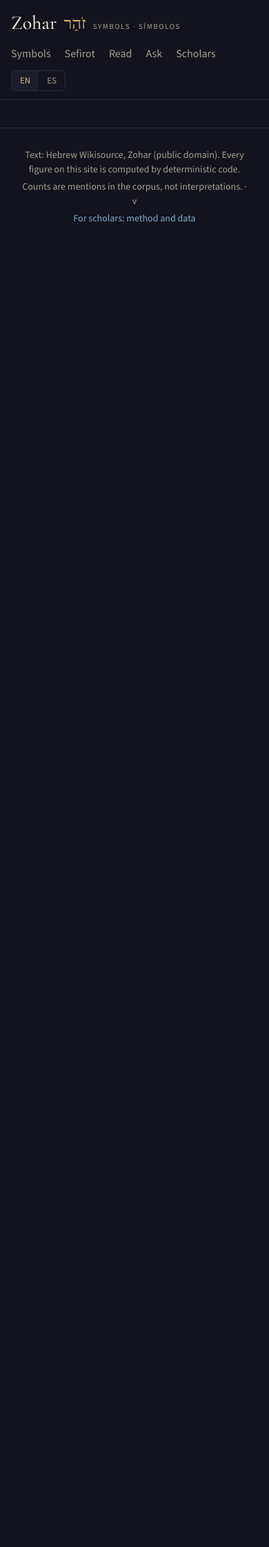
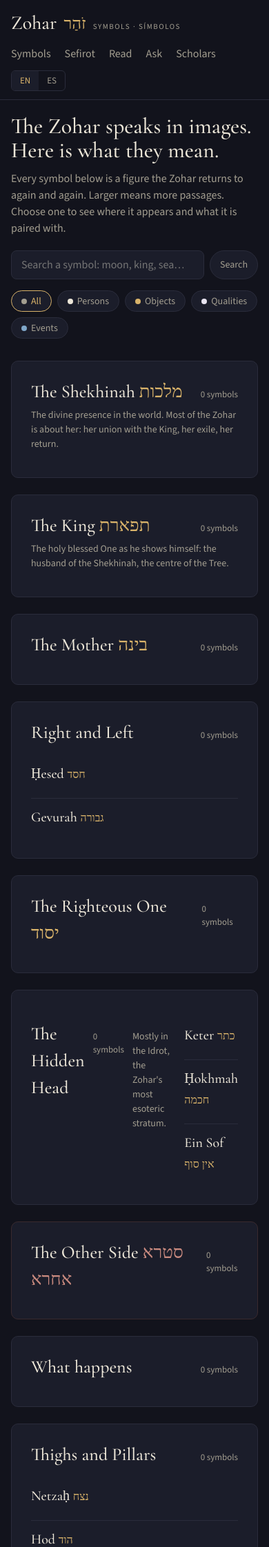
Before and after one commit to Jossifresben/zohar-symbols, a Flask app: page / in a window 390 px wide. Shown: the top 2243 px of the page at 69% size. Before the commit the page ends 322 px from the top, so only its background shows below. Run offline with Flask 3, Linux system fonts and the light colour scheme; data that the repository does not hold is empty; parts of the project's set-up code (start-up, migrations or seed data) failed here and were passed over; some web fonts are replaced.

Commit message:
Home page: the symbol field with kind filter and search
Blueprint mounted at / and /es with URL-driven g.lang; clustered home
with sized chips, kind filter (progressive JS), /search, and stub routes
for symbol, node, tree, passage and ask so every link resolves.

Co-Authored-By: Claude Sonnet 5.5 <noreply@anthropic.com>

```diff
--- a/web/i18n.py
+++ b/web/i18n.py
@@ -1,4 +1,4 @@
-"""UI strings (strings.json) and the `t()` template helper. Task 8 makes g.lang URL-driven."""
+"""UI strings (strings.json) and the `t()` template helper. g.lang is set per request in web/views/__init__.py (URL prefix)."""
 import json
 from pathlib import Path
 
@@ -18,10 +18,6 @@ def init_i18n(app) -> None:
             return key
         return entry[g.get("lang", "en")].format(**kw)
 
-    @app.before_request
-    def _set_lang():
-        g.lang = "en"
-
     @app.context_processor
     def _ctx():
         return {"lang": g.get("lang", "en")}
--- a/web/static/app.css
+++ b/web/static/app.css
@@ -30,3 +30,49 @@ main{max-width:1200px;margin:0 auto;padding:32px}
   .site-header{padding:12px 16px;gap:12px}
   main{padding:20px 16px}
 }
+
+/* Home: the field */
+.hero{margin-bottom:32px}
+.hero h1{font-size:44px;font-weight:500;line-height:1.1;margin:0 0 12px;max-width:760px}
+.intro{color:var(--muted);max-width:640px;margin:0 0 20px}
+.search{display:flex;gap:8px;margin-bottom:16px;max-width:520px}
+.search input{flex:1;padding:8px 14px;background:var(--surface);border:1px solid var(--border);border-radius:8px;color:var(--text);font:inherit}
+.search button,.kind-filter button{background:var(--surface);border:1px solid var(--border);border-radius:999px;color:var(--muted);font:inherit;font-size:14px;padding:4px 14px;cursor:pointer}
+.kind-filter{display:flex;gap:8px;flex-wrap:wrap}
+.kind-filter button.active{color:var(--gold);border-color:var(--gold)}
+.dot{display:inline-block;width:8px;height:8px;border-radius:50%;margin-right:6px;background:var(--text)}
+.dot-object{background:var(--gold)}.dot-quality{background:var(--moon)}.dot-person{background:var(--text)}
+.dot-event{background:var(--blue)}.dot-all{background:var(--muted)}
+.gold{color:var(--gold)}.muted{color:var(--muted)}
+.results{margin-bottom:24px}.results h2{margin:0 0 8px;font-weight:500}.results ul{margin:0;padding-left:20px}
+.field,.orient{margin-bottom:24px}
+.cluster-head{display:flex;justify-content:space-between;align-items:baseline;gap:12px}
+.cluster h2{font-size:26px;font-weight:500;margin:0}
+.cluster h3{font-size:20px;font-weight:500;margin:0 0 8px}
+.cluster .count{font-size:13px}
+.blurb{margin:4px 0 0;font-size:14px}
+.chips{display:flex;flex-wrap:wrap;gap:8px 10px;margin-top:14px;align-items:baseline}
+.chips .chip{font-family:'Cormorant Garamond',serif;line-height:1.2}
+.chips .chip:hover{border-color:var(--gold);text-decoration:none}
+.chip[data-kind="object"]{color:var(--gold)}
+.chip[data-kind="quality"]{color:var(--moon)}
+.chip[data-kind="event"]{color:var(--blue)}
+.more{font-size:14px;color:var(--muted)}
+.cols{display:grid;gap:0;margin-top:14px}
+.cols-2{grid-template-columns:1fr 1fr}.cols-3{grid-template-columns:repeat(3,1fr)}
+.cols .col{padding:0 16px}.cols .col:first-child{padding-left:0}
+.cols .col+.col{border-left:1px solid var(--border)}.cols .chips{margin-top:0}
+.cols h3 .heb{font-size:16px}
+.cluster-sitra{border-color:#3A2A2E}.cluster-sitra h2 .heb{color:var(--red)}
+.orient-card{color:var(--text)}.orient-card:hover{text-decoration:none;border-color:var(--gold)}
+.orient-card h3{font-size:22px;font-weight:500;margin:0 0 6px}.orient-card p{margin:0;font-size:14px}
+body[data-kind="person"] .chip:not([data-kind="person"]),
+body[data-kind="object"] .chip:not([data-kind="object"]),
+body[data-kind="quality"] .chip:not([data-kind="quality"]),
+body[data-kind="event"] .chip:not([data-kind="event"]){display:none}
+@media (max-width:760px){
+  .grid>*{grid-column:1/-1!important}
+  .cols-2,.cols-3{grid-template-columns:1fr}
+  .cols .col{padding:12px 0}.cols .col+.col{border-left:0;border-top:1px solid var(--border)}
+  .hero h1{font-size:32px}
+}
--- /dev/null
+++ b/web/static/app.js
@@ -0,0 +1,16 @@
+// Progressive enhancement: without JS every chip is shown.
+(function () {
+  var buttons = document.querySelectorAll('.kind-filter button');
+  if (!buttons.length) return;
+  function setKind(kind) {
+    if (kind === 'all') { delete document.body.dataset.kind; } else { document.body.dataset.kind = kind; }
+    buttons.forEach(function (b) {
+      var on = b.dataset.kind === kind;
+      b.classList.toggle('active', on);
+      b.setAttribute('aria-pressed', on ? 'true' : 'false');
+    });
+  }
+  buttons.forEach(function (b) {
+    b.addEventListener('click', function () { setKind(b.dataset.kind); });
+  });
+})();
--- /dev/null
+++ b/web/templates/ask.html
@@ -0,0 +1,2 @@
+{% extends "base.html" %}
+{% block content %}<p class="intro">{{ t('ask_coming') }}</p>{% endblock %}
--- /dev/null
+++ b/web/templates/home.html
@@ -0,0 +1,68 @@
+{% extends "base.html" %}
+{% macro chips(part, ev=False) %}
+<div class="chips">
+{%- for s in part.chips %}
+  <a class="chip" data-kind="{{ s.kind }}" title="{{ s.label_ar }}" href="{{ url_for('.symbol', sid=s.id) }}" style="font-size:{{ s.size }}px">{{ s.label }}</a>
+{%- endfor %}
+  {%- if part.more %}
+  <a class="more" href="{{ url_for('.node', nid=part.node) }}">{{ t('cluster_more', n=part.more) }}</a>
+  {%- endif %}
+</div>
+{% endmacro %}
+{% block content %}
+<section class="hero">
+  <h1 class="display">{{ t('home_title') }}</h1>
+  <p class="intro">{{ t('home_intro') }}</p>
+  <form class="search" action="{{ url_for('.search') }}" method="get" role="search">
+    <input type="search" name="q" value="{{ q }}" placeholder="{{ t('search_placeholder') }}" aria-label="{{ t('search_placeholder') }}">
+    <button type="submit">{{ t('search_button') }}</button>
+  </form>
+  <div class="kind-filter" role="group" aria-label="{{ t('kind_label') }}">
+    <button type="button" data-kind="all" class="active"><span class="dot dot-all"></span>{{ t('kind_all') }}</button>
+    {%- for k in ['person', 'object', 'quality', 'event'] %}
+    <button type="button" data-kind="{{ k }}"><span class="dot dot-{{ k }}"></span>{{ t('kind_' ~ k) }}</button>
+    {%- endfor %}
+  </div>
+</section>
+{% if q %}
+<section class="results card">
+  <h2 class="display">{{ t('search_results', q=q) }}</h2>
+  {% if results %}
+  <ul>
+  {%- for r in results %}
+    <li><a href="{{ url_for('.symbol', sid=r.id) }}">{{ r.label }}</a> <span class="heb gold">{{ r.label_ar }}</span> <span class="muted">· {{ t('node_' ~ r.node) }}</span></li>
+  {%- endfor %}
+  </ul>
+  {% else %}<p class="muted">{{ t('search_none', q=q) }}</p>{% endif %}
+</section>
+{% endif %}
+<section class="grid field">
+{%- for c in clusters %}
+  <article class="card cluster cluster-{{ c.key }}" data-cluster="{{ c.key }}" style="grid-column:span {{ c.span }}">
+    <header class="cluster-head">
+      <h2 class="display">{{ t(c.title) }}{% if c.single and c.parts[0].label_ar %} <span class="heb gold">{{ c.parts[0].label_ar }}</span>{% endif %}</h2>
+      <span class="muted count">{{ t('symbols_count', n=c.total) }}</span>
+    </header>
+    {%- if c.blurb %}<p class="blurb muted">{{ t(c.blurb) }}</p>{% endif %}
+    {%- if c.single %}
+    {{ chips(c.parts[0]) }}
+    {%- else %}
+    <div class="cols cols-{{ c.parts|length }}">
+    {%- for p in c.parts %}
+      <div class="col" data-node="{{ p.node }}">
+        <h3 class="display">{{ p.label }} <span class="heb gold">{{ p.label_ar }}</span></h3>
+        {{ chips(p) }}
+      </div>
+    {%- endfor %}
+    </div>
+    {%- endif %}
+  </article>
+{%- endfor %}
+</section>
+<section class="grid orient">
+  <a class="card orient-card" style="grid-column:span 4" href="{{ url_for('.tree') }}"><h3 class="display">{{ t('orientation_tree_title') }}</h3><p class="muted">{{ t('orientation_tree_body') }}</p></a>
+  <a class="card orient-card" style="grid-column:span 4" href="{{ url_for('.passage', pid='1.001a.001') }}"><h3 class="display">{{ t('orientation_read_title') }}</h3><p class="muted">{{ t('orientation_read_body') }}</p></a>
+  <a class="card orient-card" style="grid-column:span 4" href="{{ url_for('.ask') }}"><h3 class="display">{{ t('orientation_ask_title') }}</h3><p class="muted">{{ t('orientation_ask_body') }}</p></a>
+</section>
+<script src="{{ url_for('static', filename='app.js') }}" defer></script>
+{% endblock %}
--- a/web/views/__init__.py
+++ b/web/views/__init__.py
@@ -1,24 +1,27 @@
-"""Route registration. Later tasks add blueprints here."""
-from flask import jsonify, render_template
+"""Route registration. One blueprint, mounted twice: at / (English) and /es (Spanish)."""
+from flask import Blueprint, g, jsonify, request
 
 from .. import db
 
+bp = Blueprint("site", __name__)
+
 
 def register(app) -> None:
+    from . import home, nodes, passages, scholars, symbols  # noqa: F401  (decorate bp)
+
     @app.context_processor
     def _meta():
         row = db.one("select value from meta where key='tables_version'")
         return {"tables_version": row["value"] if row else ""}
+
+    @app.before_request
+    def _set_lang():
+        g.lang = "es" if request.blueprint == "site_es" else "en"
 
     @app.route("/healthz")
     def healthz():
         row = db.one("select value from meta where key='tables_version'")
         return jsonify(ok=True, tables_version=row["value"] if row else None)
 
-    @app.route("/")
-    def home():  # placeholder, replaced in Task 3
-        return render_template("base.html")
-
-    @app.route("/scholars")
-    def scholars():  # placeholder, replaced in Task 7
-        return render_template("base.html")
+    app.register_blueprint(bp)
+    app.register_blueprint(bp, url_prefix="/es", name="site_es")
--- /dev/null
+++ b/web/views/home.py
@@ -0,0 +1,60 @@
+from flask import g, render_template, request
+
+from .. import queries
+from . import bp
+
+TOP_N = 20
+
+# (key, grid span, node ids, title key, blurb key or None). "events" is built from kind == event.
+CLUSTERS = [
+    ("malkhut", 7, ["malkhut"], "cluster_malkhut_title", "cluster_malkhut_blurb"),
+    ("tiferet", 5, ["tiferet"], "cluster_tiferet_title", "cluster_tiferet_blurb"),
+    ("binah", 4, ["binah"], "cluster_binah_title", None),
+    ("sides", 4, ["hesed", "gevurah"], "cluster_sides_title", None),
+    ("yesod", 4, ["yesod"], "cluster_yesod_title", None),
+    ("head", 5, ["keter", "hokhmah", "ein_sof"], "cluster_head_title", "cluster_head_blurb"),
+    ("sitra", 4, ["sitra_ahra"], "cluster_sitra_title", None),
+    ("events", 3, [], "cluster_events_title", None),
+    ("nh", 4, ["netzah", "hod"], "cluster_nh_title", None),
+]
+
+
+def build_clusters(lang: str) -> list[dict]:
+    nodes = {n["node"]: n for n in queries.nodes_with_symbols(lang)}
+    events = sorted((s for n in nodes.values() for s in n["symbols"] if s["kind"] == "event"),
+                    key=lambda s: (-s["count_passages"], s["id"]))
+    out = []
+    for key, span, ids, title, blurb in CLUSTERS:
+        if key == "events":
+            parts = [dict(node=None, label=None, label_ar=None, chips=events, more=0, total=len(events))]
+        else:
+            parts = []
+            for nid in ids:
+                syms = [s for s in nodes[nid]["symbols"] if s["kind"] != "event"]
+                parts.append(dict(node=nid, label=nodes[nid]["label"], label_ar=nodes[nid]["label_ar"],
+                                  chips=syms[:TOP_N], more=max(0, len(syms) - TOP_N), total=len(syms)))
+        out.append(dict(key=key, span=span, title=title, blurb=blurb, parts=parts,
+                        total=sum(p["total"] for p in parts), single=len(parts) == 1))
+    return out
+
+
+def _page(q: str = "", results=None):
+    return render_template("home.html", clusters=build_clusters(g.lang), q=q, results=results)
+
+
+@bp.route("/")
+def home():
+    return _page()
+
+
+@bp.route("/search")
+def search():
+    q = request.args.get("q", "").strip()
+    if not q:
+        return _page()
+    return _page(q, queries.search(q, g.lang))
+
+
+@bp.route("/ask")
+def ask():  # stub until the Ask feature lands
+    return render_template("ask.html")
--- /dev/null
+++ b/web/views/passages.py
@@ -0,0 +1,6 @@
+from . import bp
+
+
+@bp.route("/passage/<pid>")
+def passage(pid):  # placeholder, replaced in Task 4
+    return "coming in Task 4"
--- /dev/null
+++ b/web/views/symbols.py
@@ -0,0 +1,6 @@
+from . import bp
+
+
+@bp.route("/symbol/<sid>")
+def symbol(sid):  # placeholder, replaced in Task 4
+    return "coming in Task 4"
```
Also changed, not shown: tests/web/test_home.py (added, +45 -0 lines), web/strings.json (+132 -0 lines), web/views/nodes.py (added, +11 -0 lines), web/views/scholars.py (added, +8 -0 lines).
